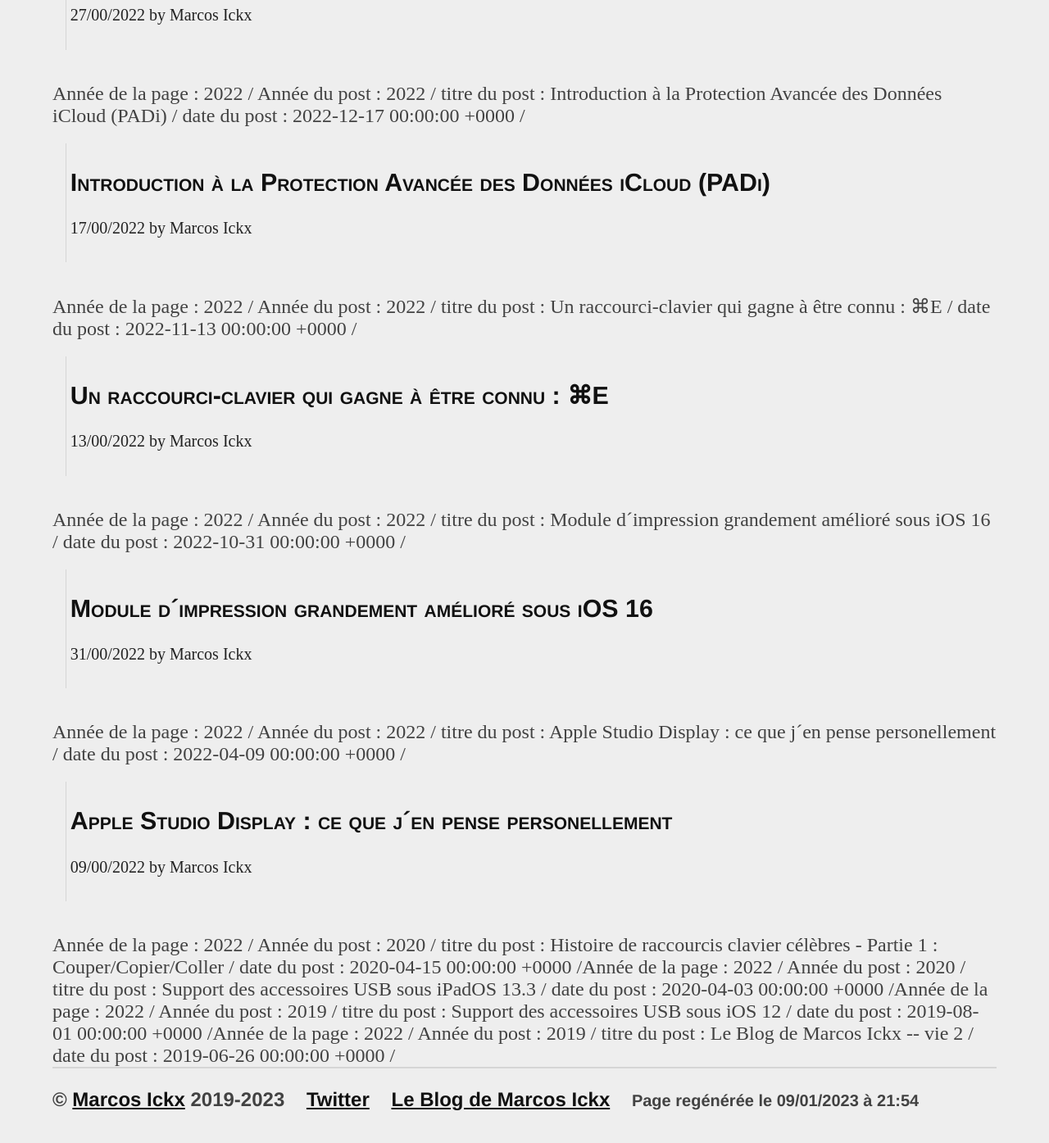
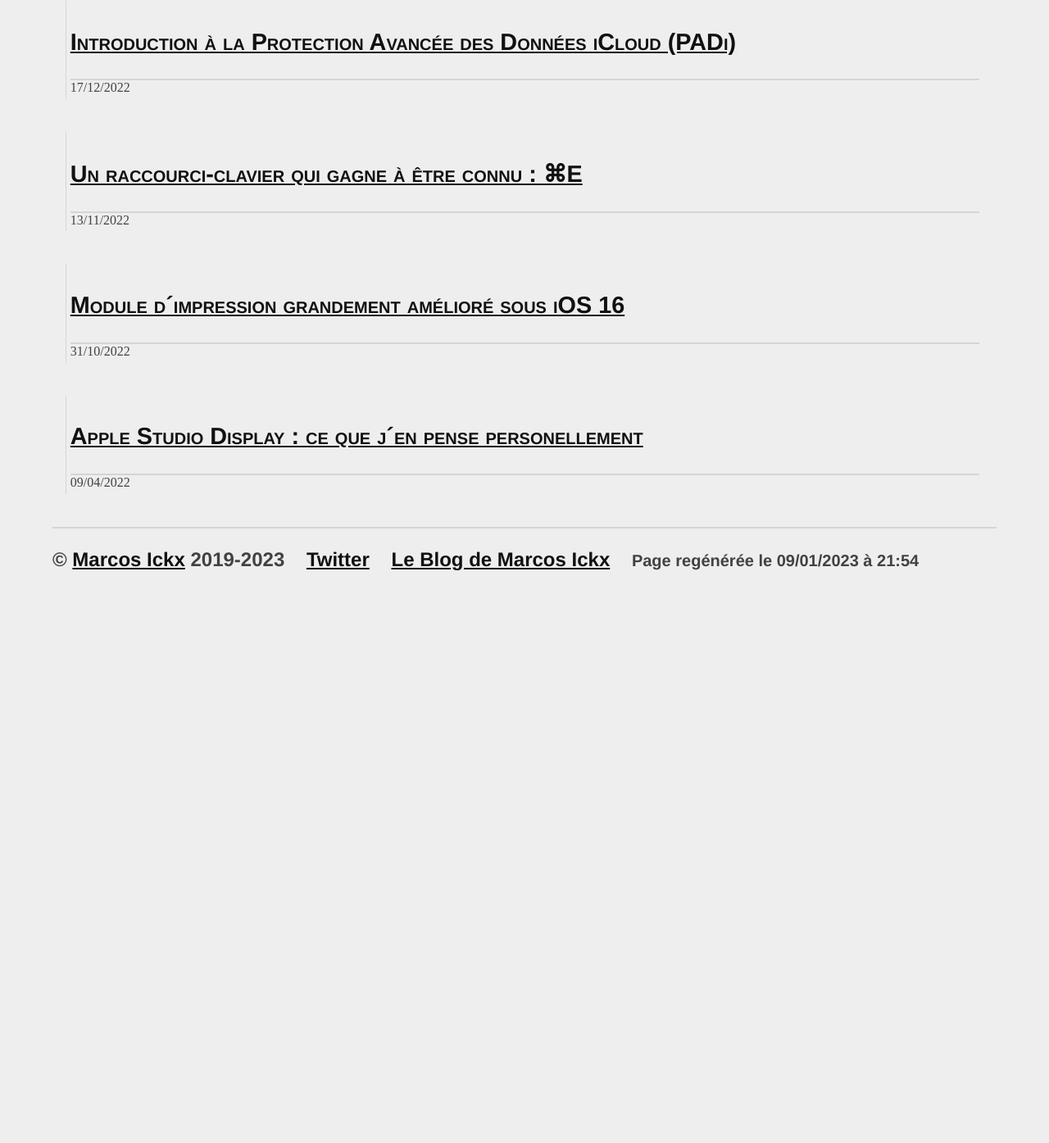
Before and after one commit to MarcosIckx/PreviewMarcosxNet, a Jekyll site: the page built from 2022/index.md, in a window 1280 px wide and 1400 px high, scrolled down 357 px. Shown: the top 1395 px of the window at 82% size. Built offline with Jekyll 4.4.1, drawn with Linux system fonts in a browser that asks for light colours; after the commit the page ends 1118 px from its top, so only the background shows below that; some of the changed text lies outside the part shown.

Commit message:
Update year.html

```diff
--- a/_layouts/year.html
+++ b/_layouts/year.html
@@ -3,16 +3,9 @@
 ---
 {%- assign year = page.year | string -%}
 <h1>Année {{year}}</h1>
-{%- for post in site.posts -%}
-{%- assign yearOfPost = post.date | date: "%Y" | string -%}
-Année de la page  : {{year}} /
-Année du post : {{yearOfPost}} /
-titre du post : {{post.title}} /
-date du post : {{post.date}} /
+{%- for entry in site.posts -%}
+{%- assign yearOfPost = entry.date | date: "%Y" | string -%}
 {%- if yearOfPost contains year %}
-<article class="post">
-<h2> {{post.title}} </h2>
-<p><small>{{ post.date | date: "%d/%M/%Y" }} by {{post.author}}</small></p>
-</article>
+{%- include entry.html -%}
 {%- endif -%}
 {%- endfor -%}
```
